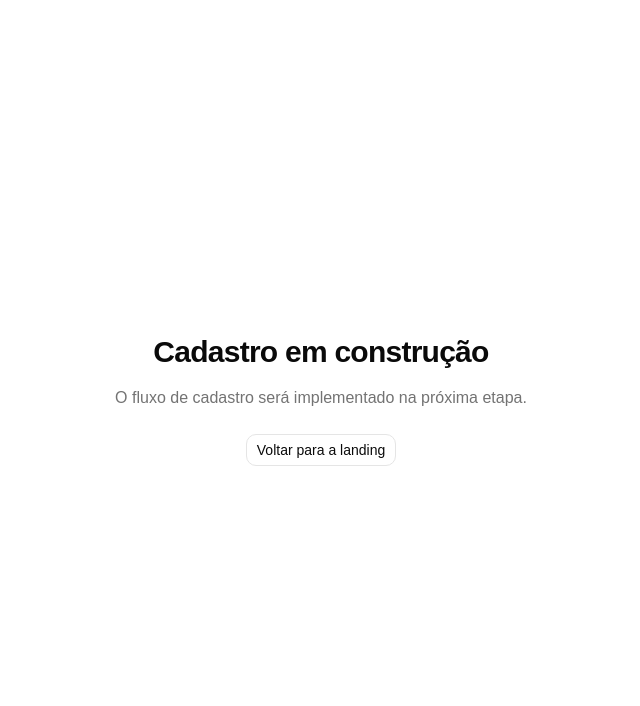
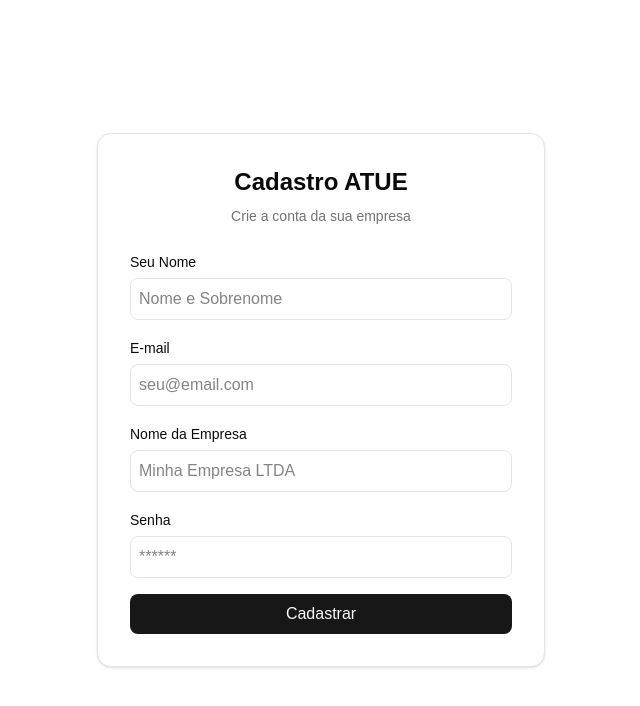
Before and after one commit to ATUE-PROA/atue-web, a React (Vite) app: page /cadastro in a window 1280 px wide. Shown: the top 706 px of the page, without its empty margins (319-959 px from the left). Built offline with nearby package versions, Linux system fonts and the light colour scheme.

Commit message:
feat(dev-56): cria tela de cadastro com validacao e mock

```diff
--- /dev/null
+++ b/src/pages/Cadastro.tsx
@@ -0,0 +1,112 @@
+import { useState } from 'react';
+import { useForm } from 'react-hook-form';
+import { zodResolver } from '@hookform/resolvers/zod';
+import * as z from 'zod';
+import { mockLogin } from '../mocks/api';
+
+const cadastroSchema = z.object({
+    nome: z.string().min(3, "O nome precisa ter pelo menos 3 letras"),
+    email: z.string().email("Digite um e-mail válido"),
+    senha: z.string().min(6, "A senha precisa ter pelo menos 6 caracteres"),
+    empresa: z.string().min(2, "O nome da empresa é obrigatório"),
+});
+
+type CadastroForm = z.infer<typeof cadastroSchema>;
+
+export function Cadastro() {
+    const [carregando, setCarregando] = useState(false);
+    const [sucesso, setSucesso] = useState(false);
+
+    const {
+        register,
+        handleSubmit,
+        formState: { errors },
+    } = useForm<CadastroForm>({
+        resolver: zodResolver(cadastroSchema),
+    });
+
+    const onSubmit = async (dados: CadastroForm) => {
+        setCarregando(true);
+        setSucesso(false);
+
+        try {
+            const resposta = await mockLogin();
+            console.log("Sucesso! Token mockado recebido:", resposta.token);
+
+            //Aqui, depois salvar o token no Context API
+            setSucesso(true);
+        } catch (error) {
+            console.error("Erro no cadastro", error);
+        } finally {
+            setCarregando(false);
+        }
+    };
+
+    return (
+        <div className="min-h-screen flex items-center justify-center bg-background p-4">
+            <div className="w-full max-w-md p-8 space-y-6 bg-card text-card-foreground rounded-xl border shadow-sm">
+                <div className="text-center">
+                    <h1 className="text-2xl font-bold">Cadastro ATUE</h1>
+                    <p className="text-muted-foreground text-sm mt-2">Crie a conta da sua empresa</p>
+                </div>
+
+                {sucesso && (
+                    <div className="p-3 bg-green-100 text-green-700 rounded-md text-sm text-center">
+                        Cadastro simulado com sucesso!
+                    </div>
+                )}
+
+                <form onSubmit={handleSubmit(onSubmit)} className="space-y-4">
+                    <div>
+                        <label className="text-sm font-medium">Seu Nome</label>
+                        <input
+                            {...register("nome")}
+                            className="w-full mt-1 p-2 border rounded-md bg-transparent"
+                            placeholder="Nome e Sobrenome"
+                        />
+                        {errors.nome && <span className="text-red-500 text-xs">{errors.nome.message}</span>}
+                    </div>
+
+                    <div>
+                        <label className="text-sm font-medium">E-mail</label>
+                        <input
+                            {...register("email")}
+                            className="w-full mt-1 p-2 border rounded-md bg-transparent"
+                            placeholder="seu@email.com"
+                        />
+                        {errors.email && <span className="text-red-500 text-xs">{errors.email.message}</span>}
+                    </div>
+
+                    <div>
+                        <label className="text-sm font-medium">Nome da Empresa</label>
+                        <input
+                            {...register("empresa")}
+                            className="w-full mt-1 p-2 border rounded-md bg-transparent"
+                            placeholder="Minha Empresa LTDA"
+                        />
+                        {errors.empresa && <span className="text-red-500 text-xs">{errors.empresa.message}</span>}
+                    </div>
+
+                    <div>
+                        <label className="text-sm font-medium">Senha</label>
+                        <input
+                            type="password"
+                            {...register("senha")}
+                            className="w-full mt-1 p-2 border rounded-md bg-transparent"
+                            placeholder="******"
+                        />
+                        {errors.senha && <span className="text-red-500 text-xs">{errors.senha.message}</span>}
+                    </div>
+
+                    <button
+                        type="submit"
+                        disabled={carregando}
+                        className="w-full bg-primary text-primary-foreground py-2 rounded-md hover:bg-primary/90 transition-colors disabled:opacity-50"
+                    >
+                        {carregando ? "Cadastrando..." : "Cadastrar"}
+                    </button>
+                </form>
+            </div>
+        </div>
+    );
+}
--- a/src/routes.tsx
+++ b/src/routes.tsx
@@ -1,10 +1,10 @@
 import { createBrowserRouter } from 'react-router-dom'
 import LandingPage from '@/pages/LandingPage'
-import CadastroPlaceholderPage from '@/pages/CadastroPlaceholderPage'
 import NotFoundPage from '@/pages/NotFoundPage'
+import { Cadastro } from '@/pages/Cadastro'
 
 export const router = createBrowserRouter([
   { path: '/', element: <LandingPage /> },
-  { path: '/cadastro', element: <CadastroPlaceholderPage /> },
+  { path: '/cadastro', element: <Cadastro /> },
   { path: '*', element: <NotFoundPage /> },
 ])
```
Also changed, not shown: 1 other file (tests, documents, lock files or other folders).
